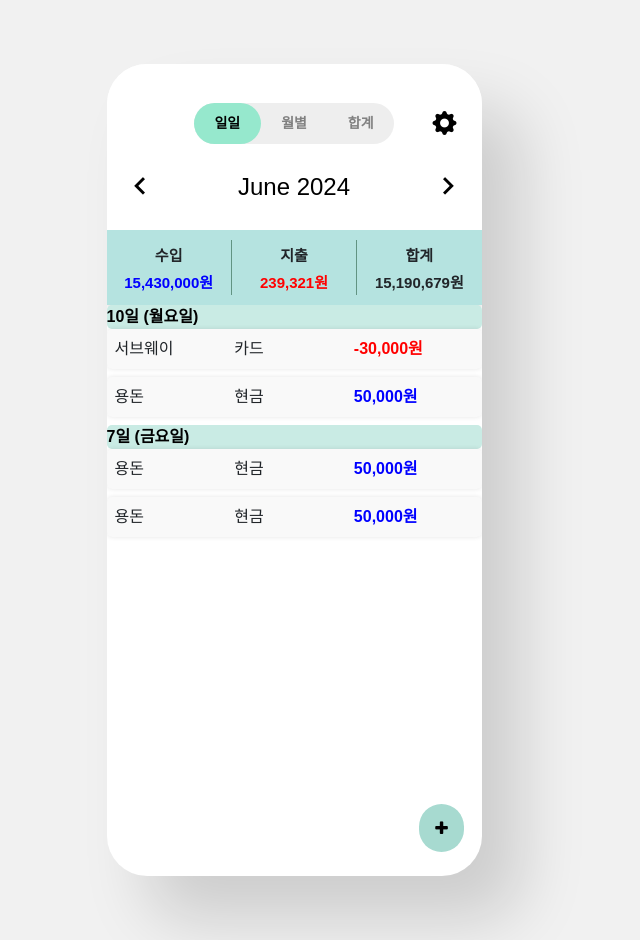
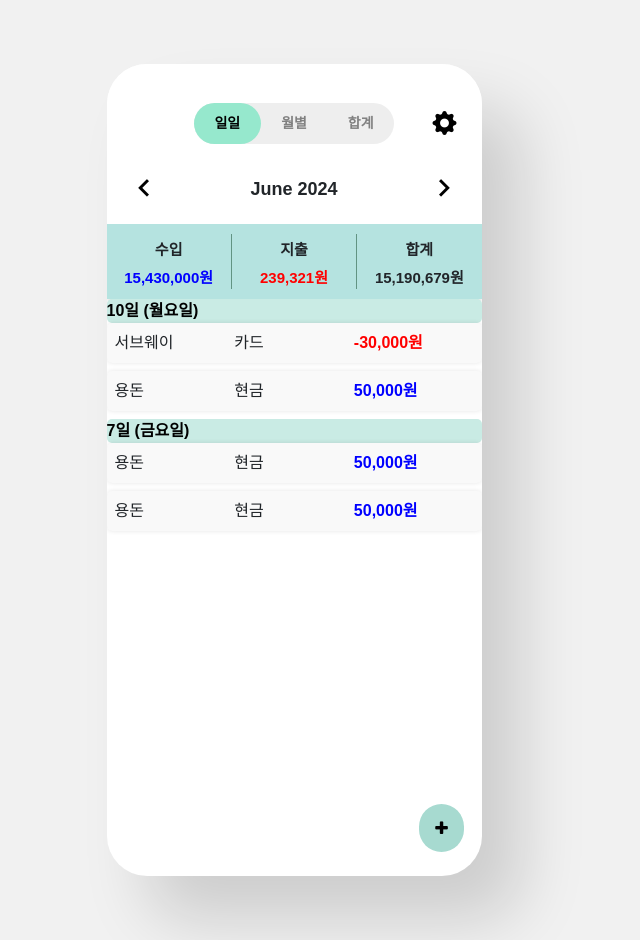
Before and after one commit to MJONE123/skeletonProjectGroup2, a Vue app: page / in a window 1280 px wide. Shown: the whole page, without its empty margins (346-986 px from the left). Built offline with nearby package versions, Linux system fonts and the light colour scheme; data requests are answered from the project's data file.

Commit message:
240613 css 수정한거 합침

```diff
--- a/src/assets/Home.css
+++ b/src/assets/Home.css
@@ -1,5 +1,4 @@
-기본 스타일 설정
-* {
+기본 스타일 설정 * {
   margin: 0;
   padding: 0;
   box-sizing: border-box;
@@ -173,7 +172,25 @@ button:focus {
 }
 
 /* 헤더 스타일 수정 */
-.header {
+.home_header {
+  display: flex;
+  height: 80px;
+  font-size: 18px;
+  justify-content: space-between;
+  align-items: center;
+  padding: 10px 20px 0 20px;
+}
+
+.header-center {
+  font-size: 18px;
+  font-weight: bold;
+}
+
+.mdi {
+  font-size: 35px;
+}
+
+/* .header {
   display: flex;
   justify-content: space-between;
   align-items: center;
@@ -203,7 +220,7 @@ button:focus {
   font-size: 1.5rem;
   color: black;
   margin: 0;
-}
+} */
 
 /* 요약 섹션 스타일 */
 .summary {
--- a/src/pages/Home.vue
+++ b/src/pages/Home.vue
@@ -20,7 +20,22 @@
     </div> -->
     <Header />
 
-    <div class="header">
+    <!-- 월 변경 바 -->
+    <div class="home_header">
+      <button @click="prevMonth">
+        <i class="mdi mdi-chevron-left"></i>
+      </button>
+
+      <div class="header-center">
+        {{ currentYearMonth }}
+      </div>
+
+      <button @click="nextMonth">
+        <i class="mdi mdi-chevron-right"></i>
+      </button>
+    </div>
+
+    <!-- <div class="header">
       <div class="header-left">
         <button @click="prevMonth"><i class="mdi mdi-chevron-left"></i></button>
       </div>
@@ -32,32 +47,28 @@
           <i class="mdi mdi-chevron-right"></i>
         </button>
       </div>
-    </div>
+    </div> -->
 
-    <!-- <div class="summary">
-      <div>
-        <button>
-          수입<span class="income">{{ income }}원 </span>
-        </button>
-      </div>
-      <div>
-        <button>
-          지출<span class="expenses">{{ expenses }}원</span>
-        </button>
-      </div>
-      <div>
-        <span class="totalBalance">합계{{ totalBalance }}원</span>
-      </div>
-    </div> -->
-    <SummaryStats :income="totalIncome" :expense="totalExpense" :filters="filters" />
+    <!-- 요약 -->
+    <SummaryStats
+      :income="totalIncome"
+      :expense="totalExpense"
+      :filters="filters"
+    />
     <div class="transactions">
       <div v-for="(transactions, date) in groupedTransactions" :key="date">
         <div class="transaction-date">
           <span
-            ><button class="bold-date">{{ formatDateWithoutMonth(date) }} ({{ formatDayOfWeek(date) }})</button></span
+            ><button class="bold-date">
+              {{ formatDateWithoutMonth(date) }} ({{ formatDayOfWeek(date) }})
+            </button></span
           >
         </div>
-        <div v-for="transaction in transactions" :key="transaction.id" class="transaction">
+        <div
+          v-for="transaction in transactions"
+          :key="transaction.id"
+          class="transaction"
+        >
           <div class="transaction-details">
             <div class="description">{{ transaction.description }}</div>
             <div class="method">{{ transaction.method }}</div>
@@ -77,6 +88,21 @@
     <div class="footer">
       <button @click="showModal = true"><i class="fa fa-plus"></i></button>
     </div>
+    <!-- <div class="summary">
+      <div>
+        <button>
+          수입<span class="income">{{ income }}원 </span>
+        </button>
+      </div>
+      <div>
+        <button>
+          지출<span class="expenses">{{ expenses }}원</span>
+        </button>
+      </div>
+      <div>
+        <span class="totalBalance">합계{{ totalBalance }}원</span>
+      </div>
+    </div> -->
 
     <!-- 모달 창 -->
     <div v-if="showModal" class="modal">
@@ -111,10 +137,18 @@ function modalHandler(data) {
 
 const totalIncome = computed(() => transactionStore.totalIncome);
 const totalExpense = computed(() => transactionStore.totalExpense);
-const income = computed(() => transactionStore.getIncomeForMonth(currentDate.value).toLocaleString());
-const expenses = computed(() => transactionStore.getExpensesForMonth(currentDate.value).toLocaleString());
-const totalBalance = computed(() => transactionStore.getTotalBalanceForMonth(currentDate.value).toLocaleString());
-const transactions = computed(() => transactionStore.getTransactionsForMonth(currentDate.value));
+const income = computed(() =>
+  transactionStore.getIncomeForMonth(currentDate.value).toLocaleString()
+);
+const expenses = computed(() =>
+  transactionStore.getExpensesForMonth(currentDate.value).toLocaleString()
+);
+const totalBalance = computed(() =>
+  transactionStore.getTotalBalanceForMonth(currentDate.value).toLocaleString()
+);
+const transactions = computed(() =>
+  transactionStore.getTransactionsForMonth(currentDate.value)
+);
 
 const currentYearMonth = computed(() =>
   currentDate.value.toLocaleString('default', {
@@ -146,7 +180,15 @@ const formatDateWithoutMonth = (date) => {
 
 const formatDayOfWeek = (date) => {
   const dayOfWeek = new Date(date).getDay();
-  const days = ['일요일', '월요일', '화요일', '수요일', '목요일', '금요일', '토요일'];
+  const days = [
+    '일요일',
+    '월요일',
+    '화요일',
+    '수요일',
+    '목요일',
+    '금요일',
+    '토요일',
+  ];
   return days[dayOfWeek];
 };
 
```
